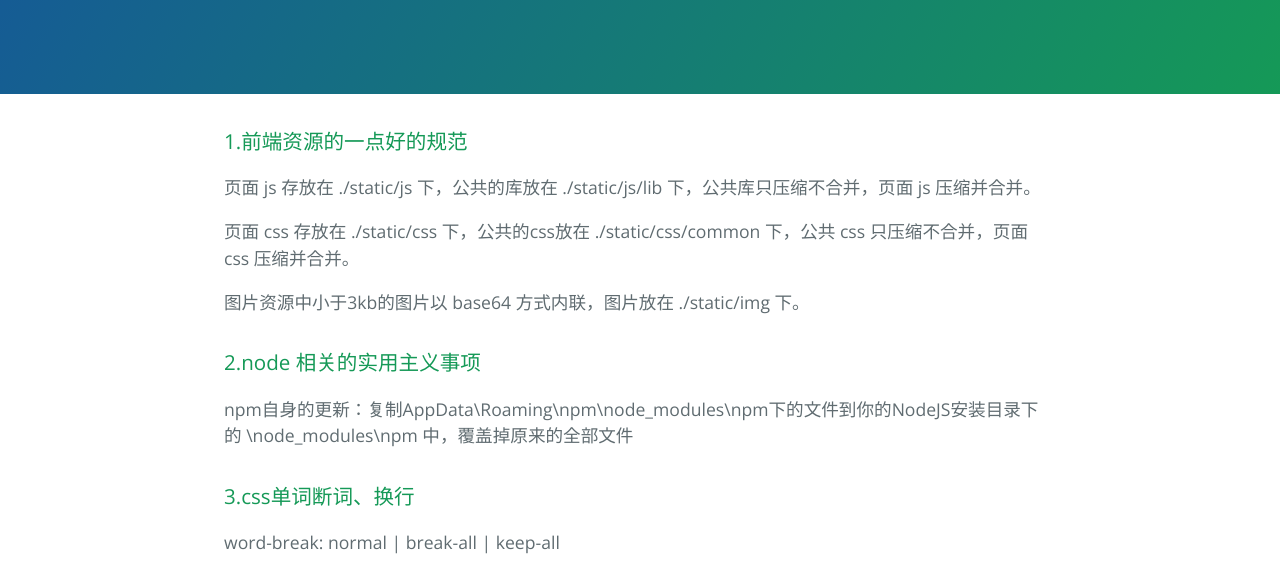
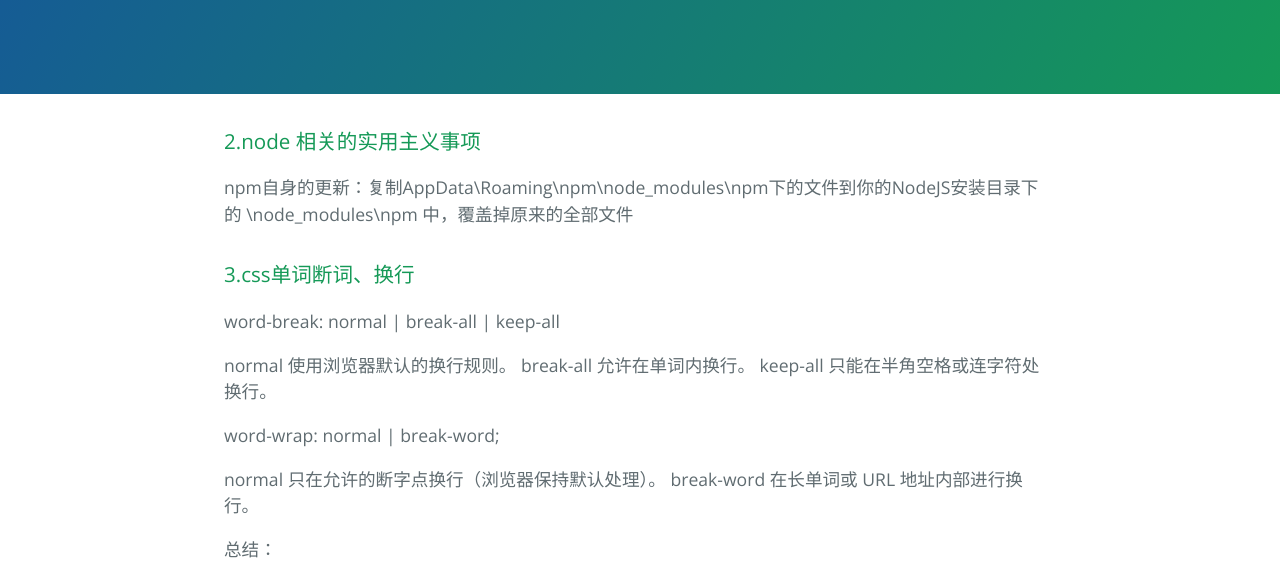
Before and after one commit to MuXiaoKe/muxiaoke.github.io, a plain HTML site: page index.html in a window 1280 px wide. Shown: the part 176-743 px from the top of the page. Drawn offline with nearby package versions, Linux system fonts and the light colour scheme.

Commit message:
Update index.html

```diff
--- a/index.html
+++ b/index.html
@@ -16,13 +16,6 @@
     </section>
 
     <section class="main-content">
-
-      <h3>1.前端资源的一点好的规范</h3>
-        <p>页面 js 存放在 ./static/js 下，公共的库放在 ./static/js/lib 下，公共库只压缩不合并，页面 js 压缩并合并。</p>
-
-        <p>页面 css 存放在 ./static/css 下，公共的css放在 ./static/css/common 下，公共 css 只压缩不合并，页面 css 压缩并合并。</p>
-
-        <p>图片资源中小于3kb的图片以 base64 方式内联，图片放在 ./static/img 下。</p>
 
       <h3>2.node 相关的实用主义事项</h3>
         <p>npm自身的更新：复制AppData\Roaming\npm\node_modules\npm下的文件到你的NodeJS安装目录下的 \node_modules\npm 中，覆盖掉原来的全部文件</p>
```
